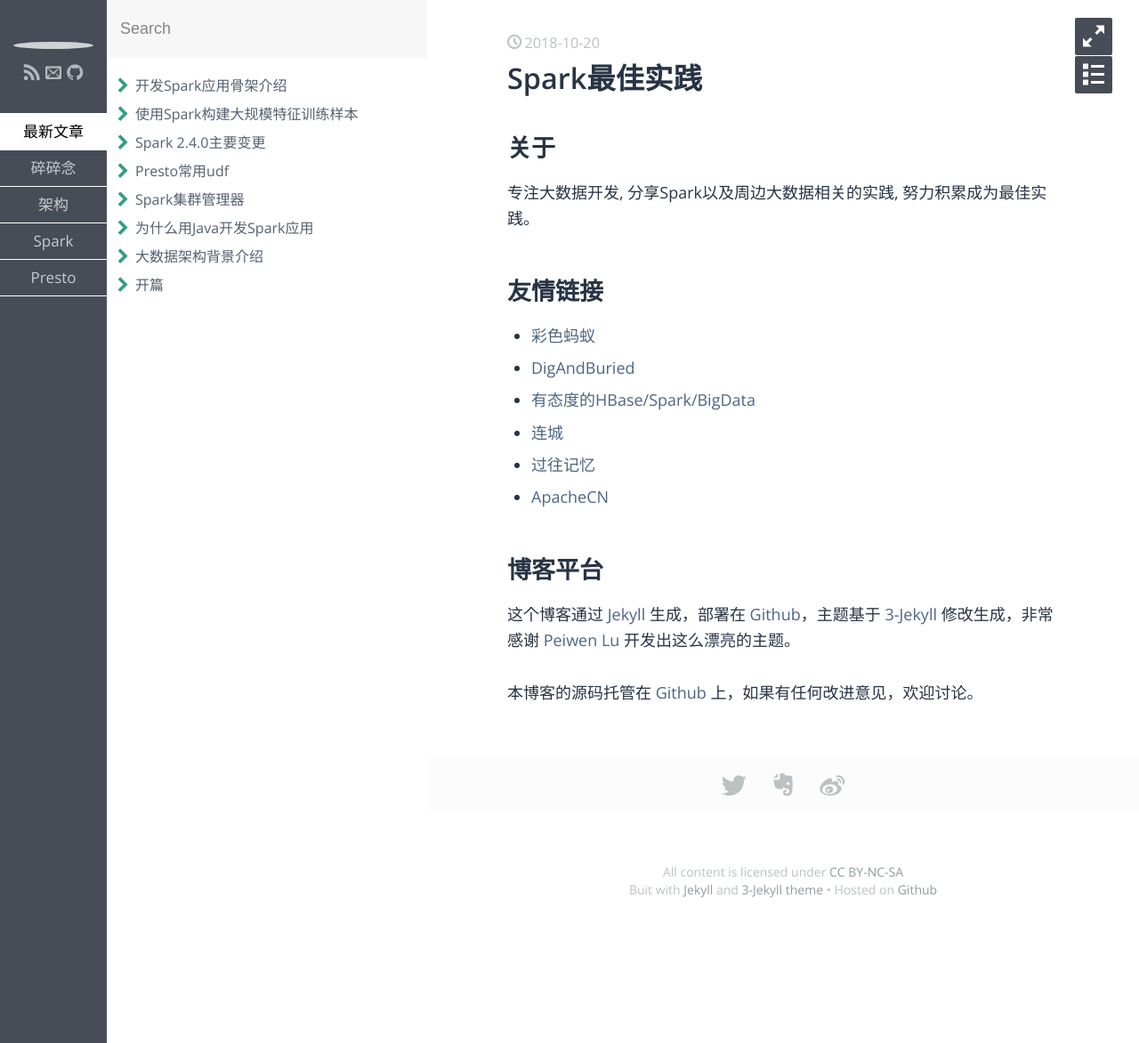
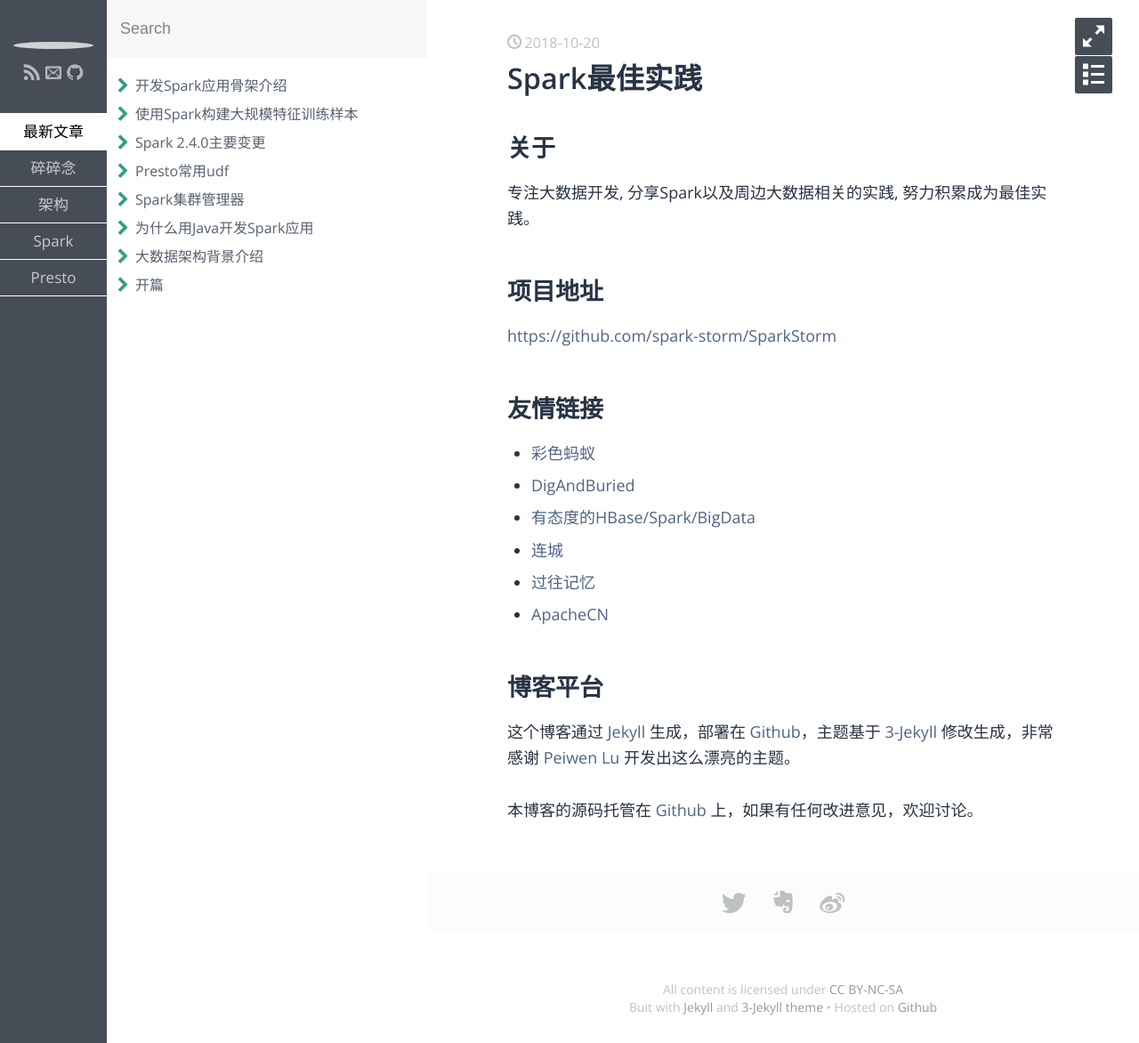
Before and after one commit to spark-storm/blog, a Jekyll site: the page built from index.md, in a window 1280 px wide. Shown: the whole page at 89% size. Built offline with Jekyll 4.4.1, drawn with Linux system fonts in a browser that asks for light colours; some web fonts are replaced.

Commit message:
update项目地址

```diff
--- a/index.md
+++ b/index.md
@@ -7,6 +7,9 @@
 ## 关于
 
 专注大数据开发, 分享Spark以及周边大数据相关的实践, 努力积累成为最佳实践。
+
+## 项目地址
+[https://github.com/spark-storm/SparkStorm](https://github.com/spark-storm/SparkStorm)
 
 ## 友情链接
 * [彩色蚂蚁](https://blog.csdn.net/colorant)
```
